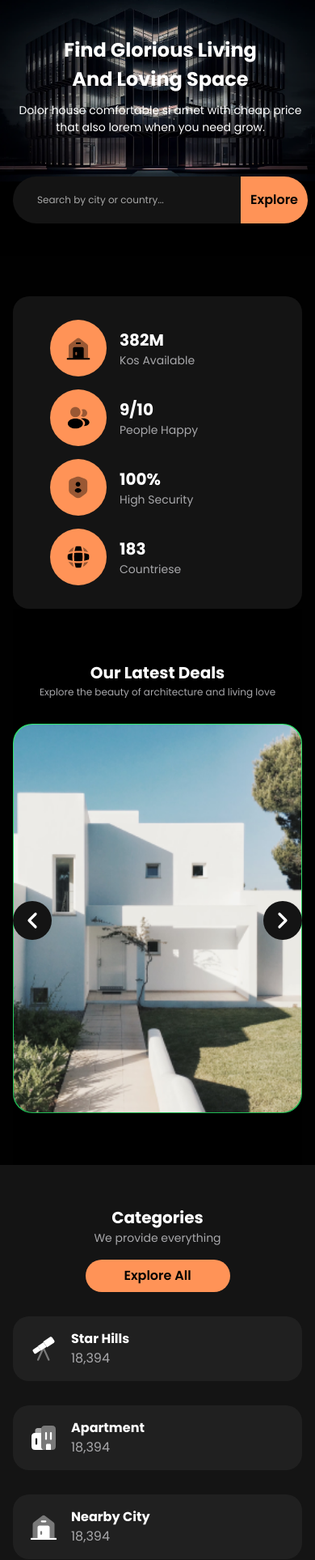
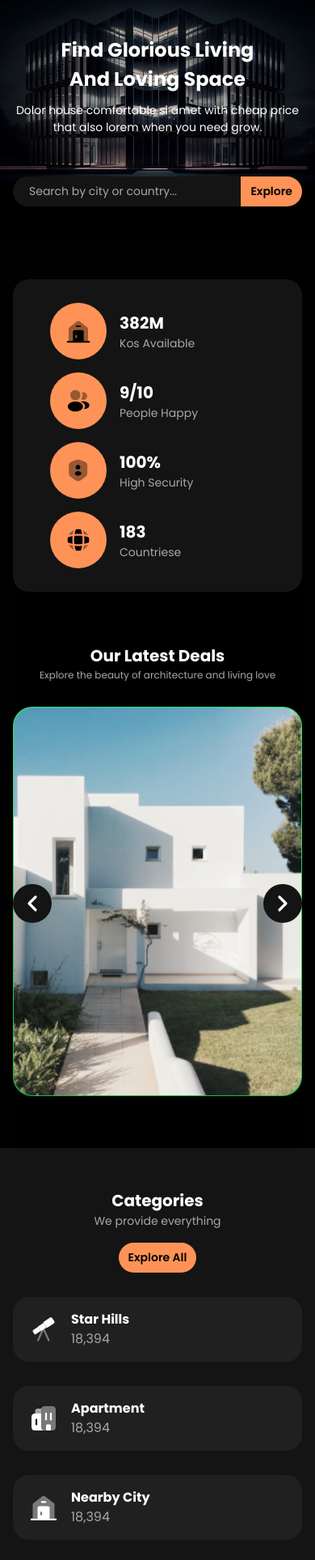
Before and after one commit to RubenManurung/nidejia-fe, a website: page public/index.html in a window 390 px wide. Shown: the part 70-1997 px from the top of the page at 81% size. Drawn offline with nearby package versions, Linux system fonts and the light colour scheme.

Commit message:
fix responsive

```diff
--- a/public/index.html
+++ b/public/index.html
@@ -91,13 +91,13 @@
             cheap <br class="hidden md:block">
             price that also lorem when you need grow.</p>
 
-          <form action="">
-            <label for="city" class="flex w-full justify-center md:justify-start">
+          <form action="" class="relative w-fit">
+            <label for="city" class="relative flex justify-center md:justify-start">
               <input id="city" type="text"
-                class="w-fit h-fit text-dark-gray pl-[30px] pr-[20px] lg:pr-[108px] py-5 text-[12px] lg:text-base rounded-tl-full rounded-bl-full bg-chinese-black placeholder:text-dark-gray focus-visible:border-none focus:border-none focus:outline-none"
+                class="w-full  h-full text-dark-gray px-5 lg:pr-[108px] py-2 xl:py-5 text-[14px] lg:text-base rounded-tl-full rounded-bl-full bg-chinese-black placeholder:text-dark-gray focus-visible:border-none focus:border-none focus:outline-none"
                 placeholder="Search by city or country...">
               <button
-                class="px-3 lg:px-6 py-0 bg-atomic-tangerine hover:bg-white rounded-tr-full rounded-br-full text-vanta-black text-base lg:text-[20px] hover:text-atomic-tangerine font-semibold">Explore</button>
+                class="px-3 xl:px-6 py-2 xl:py-5 h-fit bg-atomic-tangerine hover:bg-white rounded-tr-full rounded-br-full text-vanta-black text-[14px] lg:text-base xl:text-[20px] hover:text-atomic-tangerine font-semibold">Explore</button>
             </label>
           </form>
         </div>
@@ -363,7 +363,7 @@
         <p class="text-[14px] xl:text-[18px] font-normal text-chrome-aluminum">We provide everything</p>
       </div>
       <button
-        class="px-3 xl:px-6 py-2 xl:py-3 mt-4 md:mt-0 w-1/2 md:w-fit bg-atomic-tangerine hover:bg-white rounded-full text-black hover:text-atomic-tangerine font-semibold">
+        class="px-3 xl:px-6 py-2 xl:py-3 mt-4 md:mt-0 md:w-fit text-[14px] md:text-base bg-atomic-tangerine hover:bg-white rounded-full text-black hover:text-atomic-tangerine font-semibold">
         Explore All</button>
     </div>
 
@@ -479,10 +479,10 @@
 
       <div class="flex justify-center md:justify-start gap-x-[14px]">
         <button
-          class="px-3 xl:px-6 py-2 xl:py-3 md:text-[14px] lg:text-base bg-atomic-tangerine hover:bg-white rounded-full text-black hover:text-atomic-tangerine font-semibold">
+          class="px-3 xl:px-6 py-2 xl:py-3 text-[14px] md:text-base bg-atomic-tangerine hover:bg-white rounded-full text-black hover:text-atomic-tangerine font-semibold">
           Explore All</button>
         <button
-          class="px-3 xl:px-6 py-2 xl:py-3 bg-jet hover:bg-white rounded-full text-white hover:text-jet font-semibold">All
+          class="px-3 xl:px-6 py-2 xl:py-3 text-[14px] md:text-base bg-jet hover:bg-white rounded-full text-white hover:text-jet font-semibold">All
           Benefits</button>
       </div>
     </div>
@@ -879,7 +879,7 @@
                 placeholder="Email Address">
             </label>
             <button type="submit"
-              class="flex p-2 lg:px-[24px] bg-atomic-tangerine hover:bg-vanta-black border-white rounded-full text-vanta-black font-semibold hover:text-atomic-tangerine text-[12px] md:text-base font-semibold">
+              class="p-2 h-full relative  xl:py-[16px] bg-atomic-tangerine hover:bg-vanta-black border-white rounded-full text-vanta-black font-semibold hover:text-atomic-tangerine text-[12px] md:text-base font-semibold">
               Subscribe
             </button>
           </form>
```
Also changed, not shown: public/css/output.css.
